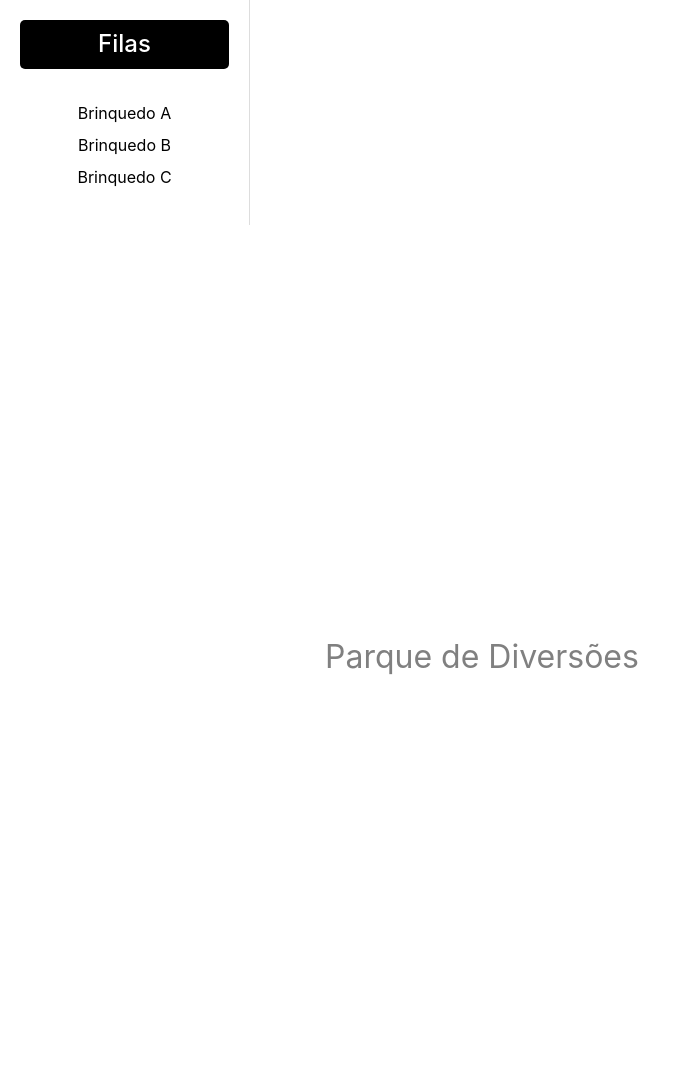
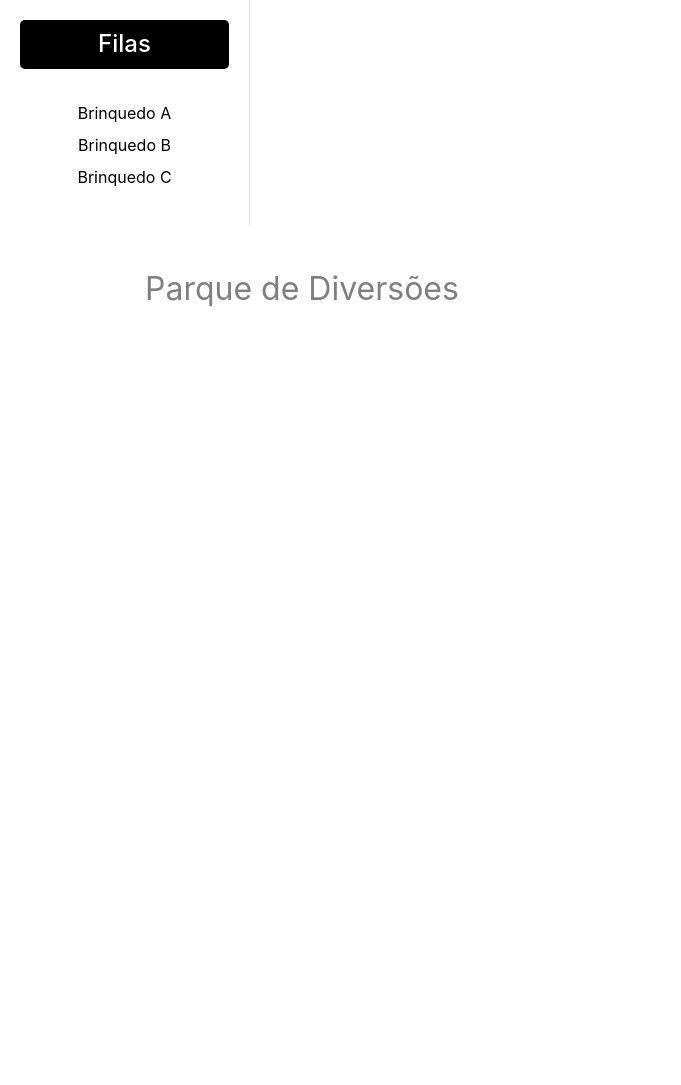
Before and after one commit to gsilva1602/amusement-park, a Flask app: page /list in a window 1280 px wide. Shown: the whole page, without its empty margins (0-681 px from the left). Run offline with Flask 3, Linux system fonts and the light colour scheme; some libraries are stand-ins or nearby versions.

Commit message:
trying to fix css from list.html

```diff
--- a/static/list.css
+++ b/static/list.css
@@ -95,13 +95,6 @@ th.id-column, td.id-column {
 }
 
 .center-message {
-    display: flex;
-    justify-content: center;
-    align-items: center;
     height: 100vh;
     font-size: 2em;
 }
-
-.content {
-    padding-left: 200px;
-}
```
